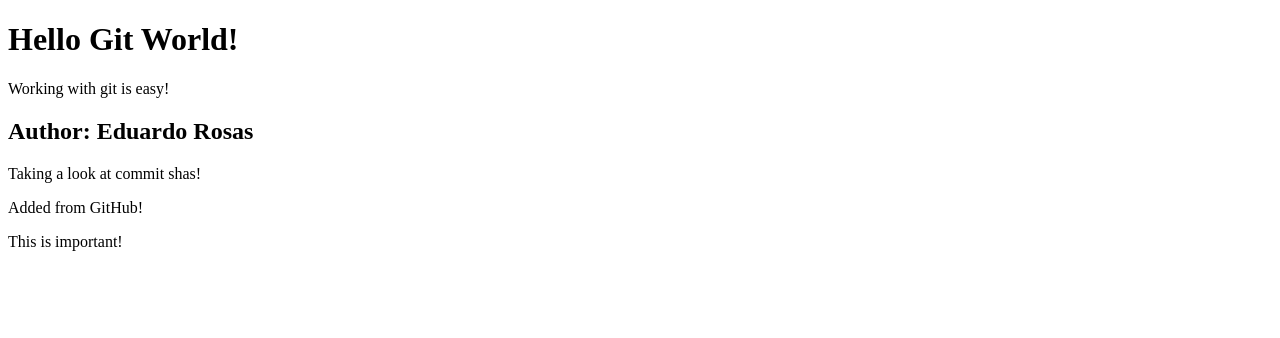
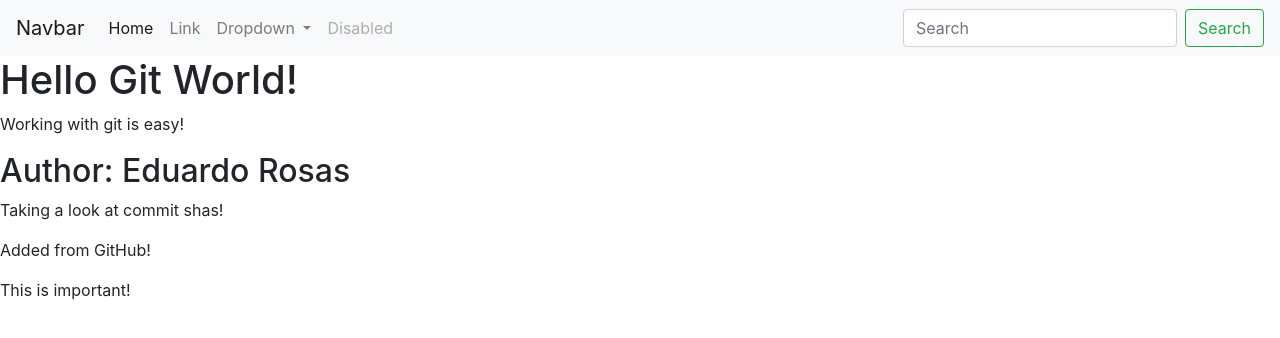
Before and after one commit to ashit8118/GitGitHubMasterlcass-bc393a5bdbc09ea076829ac7c4ecc57eefa16c37-2, a plain HTML site: page index.html in a window 1280 px wide. Drawn offline with nearby package versions, Linux system fonts and the light colour scheme.

Commit message:
adding bootstrap

```diff
--- a/index.html
+++ b/index.html
@@ -1,6 +1,43 @@
 <!DOCTYPE html>
 <html>
+        <link rel="stylesheet" href="https://stackpath.bootstrapcdn.com/bootstrap/4.3.1/css/bootstrap.min.css" integrity="sha384-ggOyR0iXCbMQv3Xipma34MD+dH/1fQ784/j6cY/iJTQUOhcWr7x9JvoRxT2MZw1T" crossorigin="anonymous">
     <body>
+            <nav class="navbar navbar-expand-lg navbar-light bg-light">
+                    <a class="navbar-brand" href="#">Navbar</a>
+                    <button class="navbar-toggler" type="button" data-toggle="collapse" data-target="#navbarSupportedContent" aria-controls="navbarSupportedContent" aria-expanded="false" aria-label="Toggle navigation">
+                      <span class="navbar-toggler-icon"></span>
+                    </button>
+
+                    <div class="collapse navbar-collapse" id="navbarSupportedContent">
+                      <ul class="navbar-nav mr-auto">
+                        <li class="nav-item active">
+                          <a class="nav-link" href="#">Home <span class="sr-only">(current)</span></a>
+                        </li>
+                        <li class="nav-item">
+                          <a class="nav-link" href="#">Link</a>
+                        </li>
+                        <li class="nav-item dropdown">
+                          <a class="nav-link dropdown-toggle" href="#" id="navbarDropdown" role="button" data-toggle="dropdown" aria-haspopup="true" aria-expanded="false">
+                            Dropdown
+                          </a>
+                          <div class="dropdown-menu" aria-labelledby="navbarDropdown">
+                            <a class="dropdown-item" href="#">Action</a>
+                            <a class="dropdown-item" href="#">Another action</a>
+                            <div class="dropdown-divider"></div>
+                            <a class="dropdown-item" href="#">Something else here</a>
+                          </div>
+                        </li>
+                        <li class="nav-item">
+                          <a class="nav-link disabled" href="#" tabindex="-1" aria-disabled="true">Disabled</a>
+                        </li>
+                      </ul>
+                      <form class="form-inline my-2 my-lg-0">
+                        <input class="form-control mr-sm-2" type="search" placeholder="Search" aria-label="Search">
+                        <button class="btn btn-outline-success my-2 my-sm-0" type="submit">Search</button>
+                      </form>
+                    </div>
+                  </nav>
+
         <h1>Hello Git World!</h1>
 
         <div>
@@ -23,4 +60,7 @@
 
         <!--Some comments-->
     </body>
+    <script src="https://code.jquery.com/jquery-3.3.1.slim.min.js" integrity="sha384-q8i/X+965DzO0rT7abK41JStQIAqVgRVzpbzo5smXKp4YfRvH+8abtTE1Pi6jizo" crossorigin="anonymous"></script>
+<script src="https://cdnjs.cloudflare.com/ajax/libs/popper.js/1.14.7/umd/popper.min.js" integrity="sha384-UO2eT0CpHqdSJQ6hJty5KVphtPhzWj9WO1clHTMGa3JDZwrnQq4sF86dIHNDz0W1" crossorigin="anonymous"></script>
+<script src="https://stackpath.bootstrapcdn.com/bootstrap/4.3.1/js/bootstrap.min.js" integrity="sha384-JjSmVgyd0p3pXB1rRibZUAYoIIy6OrQ6VrjIEaFf/nJGzIxFDsf4x0xIM+B07jRM" crossorigin="anonymous"></script>
 </html>
```
